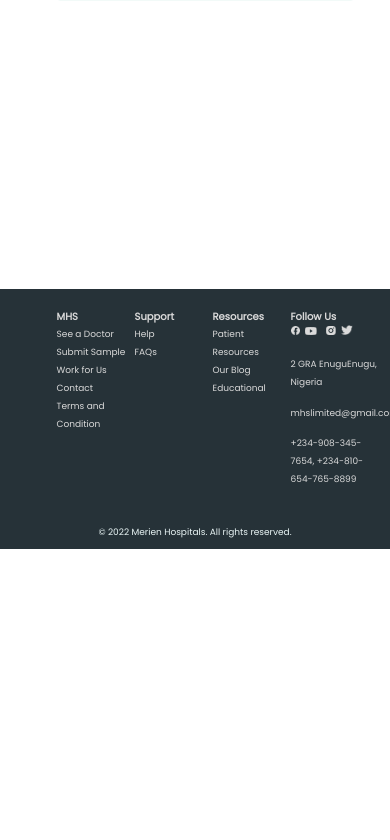
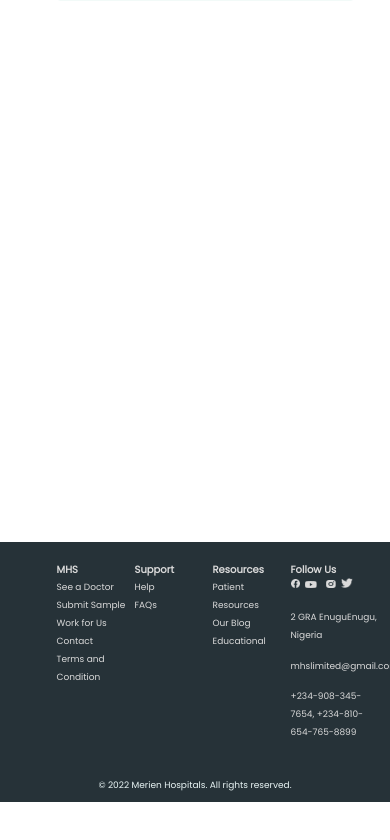
Before and after one commit to Sheila-a/Clientele, a React (Create React App) app: page / in a window 390 px wide. Shown: the part 6489-7329 px from the top of the page. Before the commit the page ends 7075 px from the top, so only its background shows below. Built offline with nearby package versions, Linux system fonts and the light colour scheme; a web font is replaced by a local one.

Commit message:
Random Test (7)

```diff
--- a/src/Components/Home/Footer/footer.css
+++ b/src/Components/Home/Footer/footer.css
@@ -101,8 +101,7 @@
 
 @media (min-width: 320px) and (max-width: 430px) {
   .bottom-container {
-    margin-top: 120vh;
-    margin-bottom: 0vh;
+    margin-top: 150vh;
   }
 
   .bottom-flex {
```
